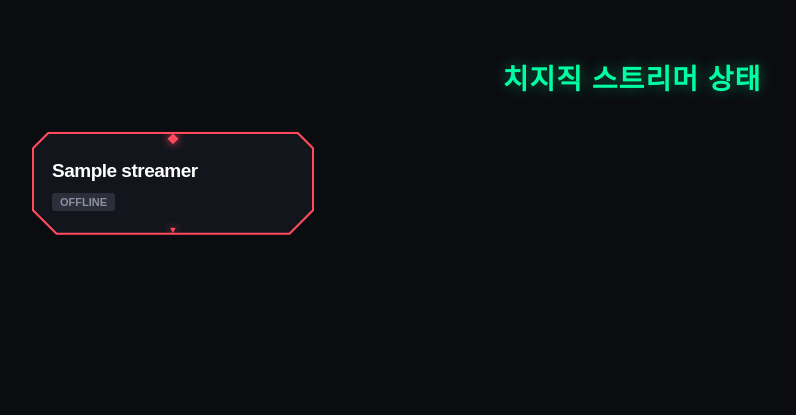
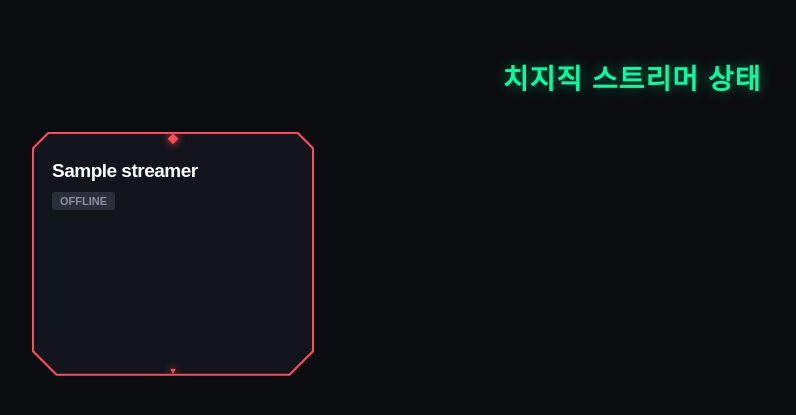
Before and after one commit to pastel1001/my-chzzk-site, a Flask app: template templates/index.html in a window 1280 px wide. Shown: the top 415 px of the page, without its empty margins (8-804 px from the left). Run offline with Flask 3, Linux system fonts and the light colour scheme; the template is opened without the code that fills it: most values are stand-ins (such as "Sample title", 1, 10 or a date in 2020).

Commit message:
Update index.html

```diff
--- a/templates/index.html
+++ b/templates/index.html
@@ -45,6 +45,10 @@
             position: relative;
             background: var(--crystal-color);
             padding: 2px; /* 휘장 테두리 두께 */
+            min-height: 240px; /* 모든 카드의 최소 높이 통일 */
+            display: flex;
+            flex-direction: column;
+
             /* 귀퉁이가 깎인 진짜 방패/휘장 컷팅 모양 */
             clip-path: polygon(
                 16px 0, calc(100% - 16px) 0,
@@ -67,7 +71,11 @@
             background: #13151c;
             padding: 22px 18px;
             height: 100%;
+            width: 100%;
             box-sizing: border-box;
+            display: flex;
+            flex-direction: column;
+
             /* 내부 방패 컷팅 모양 동기화 */
             clip-path: polygon(
                 15px 0, calc(100% - 15px) 0,
@@ -125,12 +133,12 @@
 
         /* 내부 요소 텍스트 스타일 */
         h3 { margin: 4px 0 10px 0; font-size: 19px; color: #ffffff; letter-spacing: -0.5px; }
-        .badge { display: inline-block; padding: 3px 8px; border-radius: 3px; font-size: 11px; font-weight: bold; }
+        .badge { display: inline-block; padding: 3px 8px; border-radius: 3px; font-size: 11px; font-weight: bold; width: fit-content; }
         .badge-live { background: #ff0055; color: #fff; box-shadow: 0 0 10px rgba(255, 0, 85, 0.6); }
         .badge-off { background: #2c2f3a; color: #8c90a0; }
         .title { font-size: 13px; margin: 12px 0 8px 0; color: #d8dadf; word-break: break-all; line-height: 1.4; min-height: 36px; }
         .info { font-size: 12px; color: #828796; margin-bottom: 14px; }
-        a { color: #00ffa3; text-decoration: none; font-weight: bold; font-size: 13px; display: inline-block; }
+        a { color: #00ffa3; text-decoration: none; font-weight: bold; font-size: 13px; display: inline-block; margin-top: auto; }
         a:hover { text-decoration: underline; }
     </style>
 </head>
```
